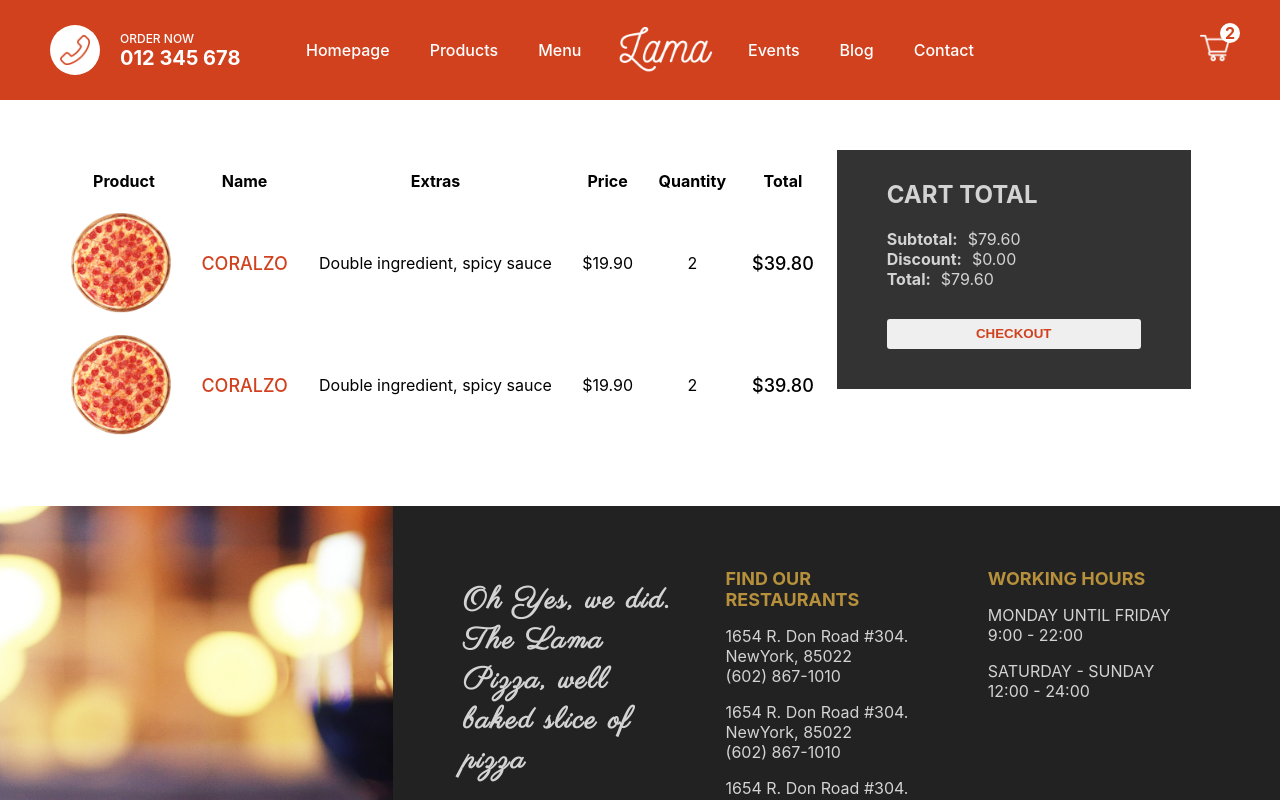
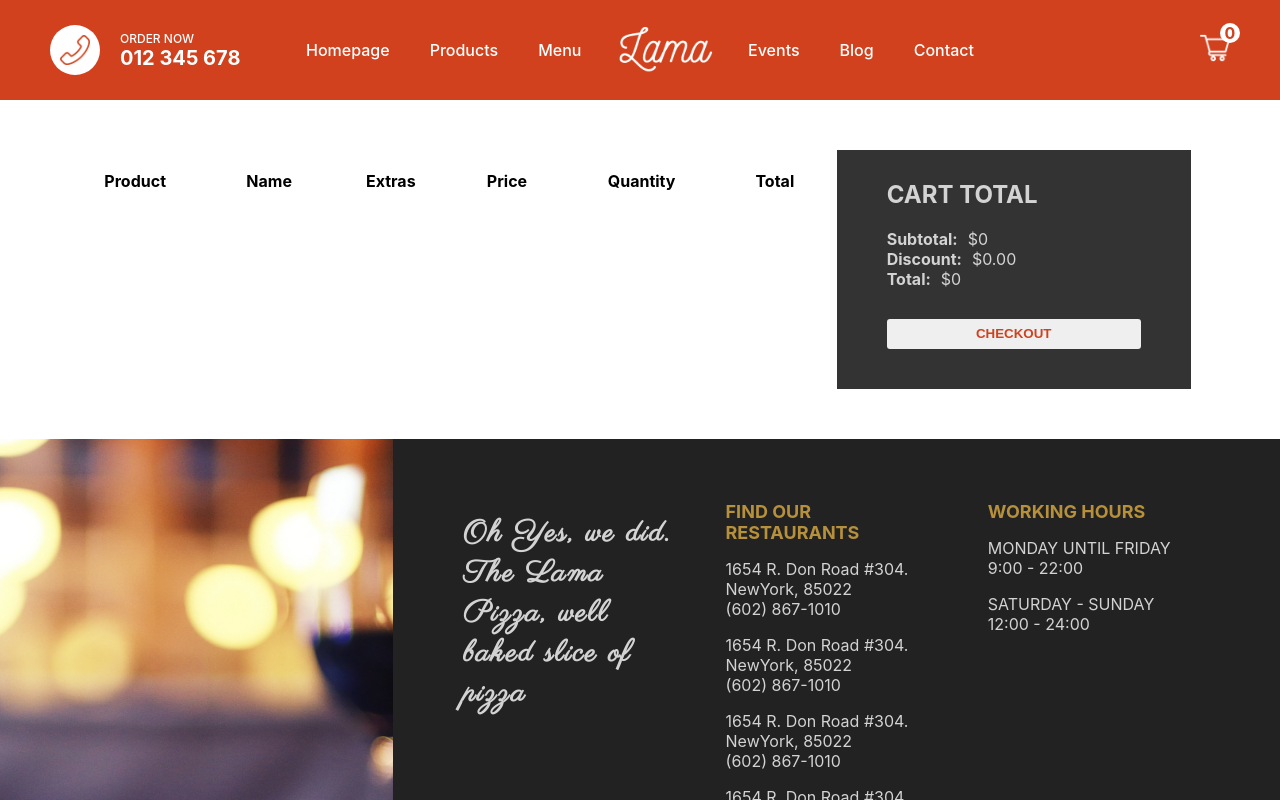
Before and after one commit to LucidJoy/Pizza-App, a Next.js app: page /cart in a window 1280 px wide. Shown: the top 800 px of the page. Built offline with nearby package versions, Linux system fonts and the light colour scheme.

Commit message:
redux for cart state management

```diff
--- a/components/Navbar.jsx
+++ b/components/Navbar.jsx
@@ -1,9 +1,13 @@
 import React from "react";
 import Image from "next/image";
+import { useSelector } from "react-redux";
 
 import styles from "../styles/Navbar.module.css";
+import Link from "next/link";
 
 const Navbar = () => {
+  const quantity = useSelector((state) => state.cart.quantity);
+
   return (
     <div className={styles.container}>
       <div className={styles.item}>
@@ -29,12 +33,14 @@
         </ul>
       </div>
 
-      <div className={styles.item}>
-        <div className={styles.cart}>
-          <Image src="/img/cart.png" alt="logo" width={30} height={30} />
-          <div className={styles.counter}>2</div>
+      <Link href="/cart" passHref>
+        <div className={styles.item}>
+          <div className={styles.cart}>
+            <Image src="/img/cart.png" alt="logo" width={30} height={30} />
+            <div className={styles.counter}>{quantity}</div>
+          </div>
         </div>
-      </div>
+      </Link>
     </div>
   );
 };
--- a/package.json
+++ b/package.json
@@ -9,11 +9,14 @@
     "lint": "next lint"
   },
   "dependencies": {
+    "@reduxjs/toolkit": "^1.8.1",
     "axios": "^0.26.1",
     "mongoose": "^6.3.0",
     "next": "12.1.4",
     "react": "18.0.0",
-    "react-dom": "18.0.0"
+    "react-dom": "18.0.0",
+    "react-redux": "^8.0.0",
+    "redux": "^4.1.2"
   },
   "devDependencies": {
     "eslint": "8.13.0",
--- a/pages/_app.js
+++ b/pages/_app.js
@@ -1,11 +1,15 @@
 import Layout from "../components/Layout";
 import "../styles/globals.css";
+import store from "../redux/store";
+import { Provider } from "react-redux";
 
 function MyApp({ Component, pageProps }) {
   return (
-    <Layout>
-      <Component {...pageProps} />
-    </Layout>
+    <Provider store={store}>
+      <Layout>
+        <Component {...pageProps} />
+      </Layout>
+    </Provider>
   );
 }
 
--- a/pages/cart.jsx
+++ b/pages/cart.jsx
@@ -1,9 +1,13 @@
 import React from "react";
 import Image from "next/image";
+import { useDispatch, useSelector } from "react-redux";
 
 import styles from "../styles/Cart.module.css";
 
 const Cart = () => {
+  const dispatch = useDispatch();
+  const cart = useSelector((state) => state.cart);
+
   return (
     <div className={styles.container}>
       <div className={styles.left}>
@@ -17,11 +21,12 @@
             <th>Total</th>
           </tr>
 
-          <tr className={styles.tr}>
+          {cart.products.map((product) => (
+            <tr className={styles.tr} key={product._id}>
               <td>
                 <div className={styles.imgContainer}>
                   <Image
-                  src="/img/pizza.png"
+                    src={product.img}
                     layout="fill"
                     objectFit="cover"
                     alt=""
@@ -29,53 +34,28 @@
                 </div>
               </td>
               <td>
-              <span className={styles.name}>CORALZO</span>
+                <span className={styles.name}>{product.title}</span>
               </td>
               <td>
                 <span className={styles.extras}>
-                Double ingredient, spicy sauce
+                  {product.extras.map((extra) => (
+                    <span key={extra._id}>{extra.text}, </span>
+                  ))}
                 </span>
               </td>
               <td>
-              <span className={styles.price}>$19.90</span>
+                <span className={styles.price}>${product.price}</span>
               </td>
               <td>
-              <span className={styles.quantity}>2</span>
+                <span className={styles.quantity}>{product.quantity}</span>
               </td>
               <td>
-              <span className={styles.total}>$39.80</span>
+                <span className={styles.total}>
+                  ${product.price * product.quantity}
+                </span>
               </td>
             </tr>
-
-          <tr className={styles.tr}>
-            <td>
-              <div className={styles.imgContainer}>
-                <Image
-                  src="/img/pizza.png"
-                  layout="fill"
-                  objectFit="cover"
-                  alt=""
-                />
-              </div>
-            </td>
-            <td>
-              <span className={styles.name}>CORALZO</span>
-            </td>
-            <td>
-              <span className={styles.extras}>
-                Double ingredient, spicy sauce
-              </span>
-            </td>
-            <td>
-              <span className={styles.price}>$19.90</span>
-            </td>
-            <td>
-              <span className={styles.quantity}>2</span>
-            </td>
-            <td>
-              <span className={styles.total}>$39.80</span>
-            </td>
-          </tr>
+          ))}
         </table>
       </div>
 
@@ -84,7 +64,7 @@
           <h2 className={styles.title}>CART TOTAL</h2>
 
           <div className={styles.totalText}>
-            <b className={styles.totalTextTitle}>Subtotal:</b>$79.60
+            <b className={styles.totalTextTitle}>Subtotal:</b>${cart.total}
           </div>
 
           <div className={styles.totalText}>
@@ -92,7 +72,7 @@
           </div>
 
           <div className={styles.totalText}>
-            <b className={styles.totalTextTitle}>Total:</b>$79.60
+            <b className={styles.totalTextTitle}>Total:</b>${cart.total}
           </div>
 
           <button className={styles.button}>CHECKOUT</button>
--- /dev/null
+++ b/redux/cartSlice.js
@@ -0,0 +1,23 @@
+import { createSlice } from "@reduxjs/toolkit";
+
+const cartSlice = createSlice({
+  name: "cart",
+  initialState: {
+    products: [],
+    quantity: 0,
+    total: 0,
+  },
+  reducers: {
+    addProduct: (state, action) => {
+      state.products.push(action.payload);
+      state.quantity += 1;
+      state.total += action.payload.price * action.payload.quantity;
+    },
+    reset: (state) => {
+      state = initialState;
+    },
+  },
+});
+
+export const { addProduct, reset } = cartSlice.actions;
+export default cartSlice.reducer;
--- /dev/null
+++ b/redux/store.js
@@ -0,0 +1,8 @@
+import { configureStore } from "@reduxjs/toolkit";
+import cartReducer from "./cartSlice";
+
+export default configureStore({
+  reducer: {
+    cart: cartReducer,
+  },
+});
```
Also changed, not shown: pages/product/[id].jsx (+10 -2 lines), 1 other file (tests, documents, lock files or other folders). Lines whose indentation alone changed are shown as unchanged.
